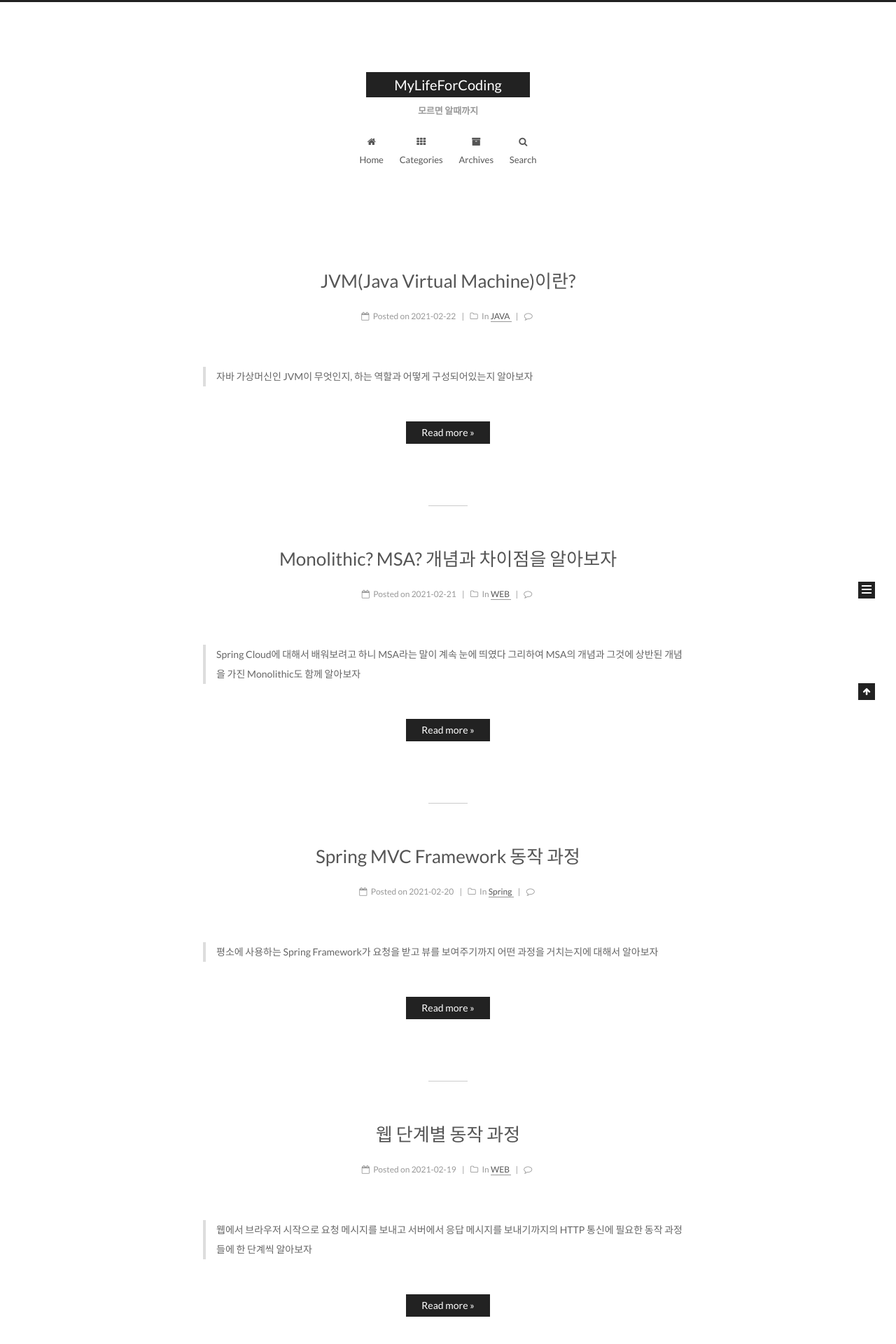
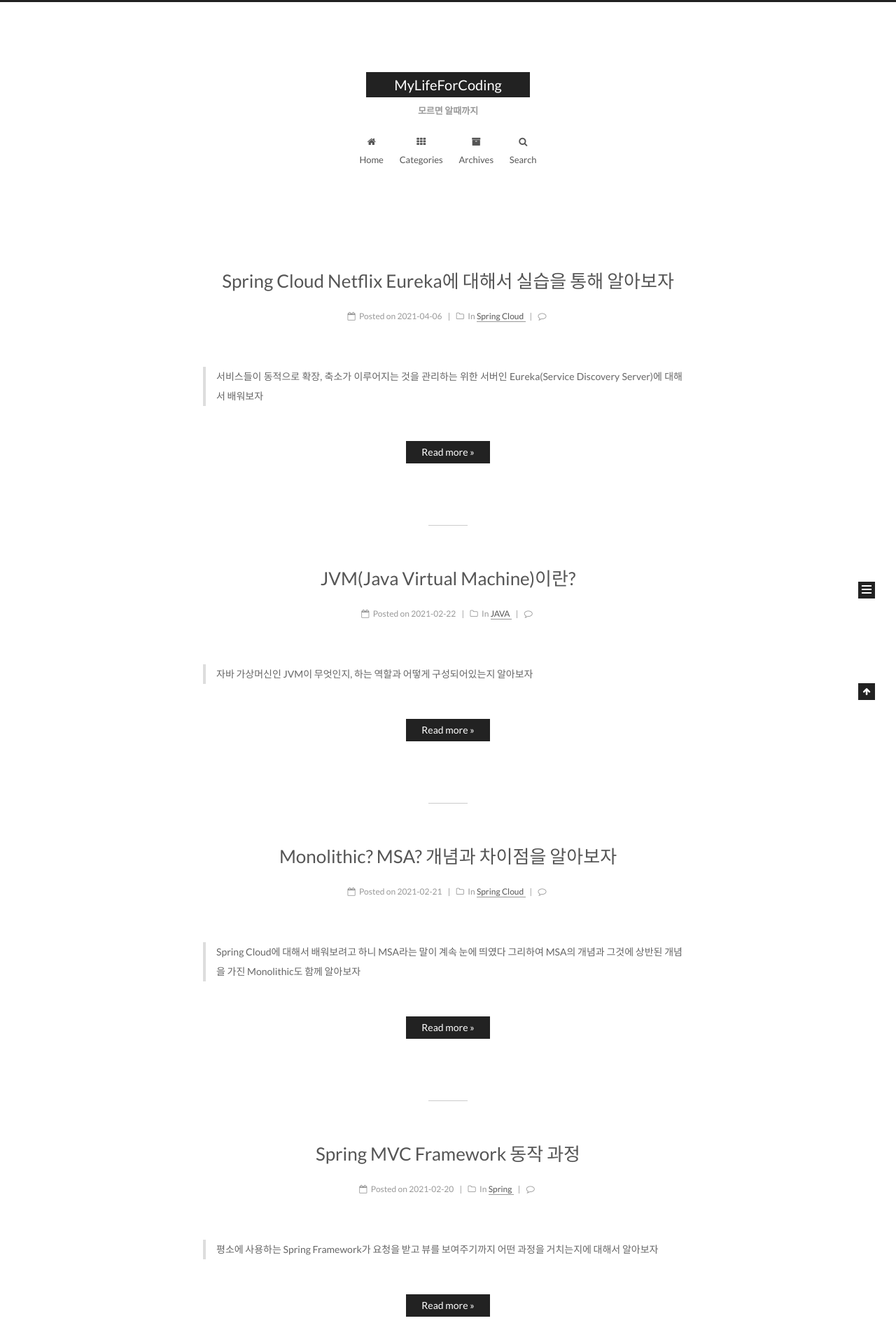
Before and after one commit to mangchhe/mangchhe.github.io, a Jekyll site: the page built from index.html, in a window 1280 px wide. Shown: the top 1920 px of the page at 70% size. Built offline with Jekyll 4.4.1, drawn with Linux system fonts in a browser that asks for light colours; the list of posts is cut into pages by our own code; comment, search, counter and statistics services are not loaded; some of the changed lines change nothing that is shown.

Commit message:
Add SpringCloudNetflixEureka Post [Eureka 설명], Update MSAConcept Post [카테고리 변경]

````diff
--- a/_posts/2021-02-21-MSAConcept.md
+++ b/_posts/2021-02-21-MSAConcept.md
@@ -2,7 +2,7 @@
 title: Monolithic? MSA? 개념과 차이점을 알아보자
 decription: Spring Cloud에 대해서 배워보려고 하니 MSA라는 말이 계속 눈에 띄였다 그리하여 MSA의 개념과 그것에 상반된 개념을 가진 Monolithic도 함께 알아보자
 categories:
- - WEB
+ - Spring Cloud
 tags:
  - Spring Cloud
  - MSA
--- /dev/null
+++ b/_posts/2021-04-06-SpringCloudNetflixEureka.md
@@ -0,0 +1,229 @@
+---
+title: Spring Cloud Netflix Eureka에 대해서 실습을 통해 알아보자
+decription: 서비스들이 동적으로 확장, 축소가 이루어지는 것을 관리하는 위한 서버인 Eureka(Service Discovery Server)에 대해서 배워보자
+categories:
+ - Spring Cloud
+tags:
+ - Spring Cloud
+ - MSA
+ - Eureka
+ - Service Discovery
+---
+
+> 서비스들이 동적으로 확장, 축소가 이루어지는 것을 관리하는 위한 서버인 Eureka(Service Discovery Server)에 대해서 배워보자
+
+> ## Spring Cloud Netflix Eureka란?
+
+MSA는 여러 개의 서비스를 한곳에 모아 패키징하여 관리하는 방식이 아닌 각 서비스들을 독립적으로 관리하고 유기적으로 조립시킬 수 있는 방식이다
+
+이때 각 서비스들은 서로 다른 호스트 네임과 포트들을 가지게 되는데 이것을 개별적으로 하드코딩하여 관리하면 IP가 동적으로 변경되는 일이 많은 클라우드 환경에서는 유지보수에 큰 어려움을 겪게 될 것이다
+
+`Eureka`는 이러한 서비스들을 한대 모아 관리하고 각 서비스들의 호스트 이름과 포트를 하드 코딩하지 않고도 서비스 서로를 찾아 통신할 수 있게 해준다
+
+![eureka](/assets/eureka_p6pbetbmc.PNG)
+
+위 그림에서 서로 다른 서비스 인스턴스들에 정보에 대해서 `Eureka(ServiceDiscovery)`에 등록하게 되면 클라이언트가 요청 정보를 API Gateway에 전달하게 되면 `ServiceDiscovery`에게 요청 정보가 어느 서비스에 있는지 물어보게 되고 등록되어 있는 서비스들 중에 찾아 `API Gateway`에 전달해주면 해당하는 인스턴스에게 값을 요청하고 클라이언트에게 다시 응답이 전달되게 된다
+
+1. 클라이언트 요청
+2. `API Gateway`에서 `ServiceDiscovery`에 해당 요청 정보 위치 물어봄
+3. `ServiceDiscovery`가 `API Gateway`에 정보 전달
+4. `API Gateway`는 정보를 받아 해당 서비스에 요청
+5. 클라이언트에게 응답
+
+> ## Spring Cloud Netflix Eureka 실습
+
+실제 코드를 작성을 통해 `Eureka`에 대해서 알아보자
+
+**예제 소스 파일** : [Github](https://github.com/mangchhe/WEB_Cloud_Tutorial)
+
+> ### Eureka Server
+
+> #### 개발 환경
+
+- SpringBoot 2.4.4
+- Maven
+- Java 11
+- SpringCloud 2020.0.2
+
+> #### 의존성(dependency)
+
+``` xml
+<properties>
+    <spring-cloud.version>2020.0.2</spring-cloud.version>
+</properties>
+<dependencies>
+<dependency>
+    <groupId>org.springframework.cloud</groupId>
+    <artifactId>spring-cloud-starter-netflix-eureka-server</artifactId>
+</dependency>
+<dependencyManagement>
+    <dependencies>
+        <dependency>
+            <groupId>org.springframework.cloud</groupId>
+            <artifactId>spring-cloud-dependencies</artifactId>
+            <version>${spring-cloud.version}</version>
+            <type>pom</type>
+            <scope>import</scope>
+        </dependency>
+    </dependencies>
+</dependencyManagement>
+```
+
+프로젝트 생성시에 Eureka Server를 선택하여 추가해주었다면 pom.xml 파일안에 위와 같이 의존성이 등록되어 있는 것을 확인할 수 있다
+만약에 없다면 수동으로 추가해주면 된다
+
+> #### 설정 파일 수정(application.yml)
+
+``` yml
+server:
+  port: 8761
+
+spring:
+  application:
+    name: discoveryservice
+
+eureka:
+  client:
+    register-with-eureka: false
+    fetch-registry: false
+```
+
+위와 같이 사용할 포트를 설정해주고 각각의 `MicroSerivce` 고유 아이디인 이름을 지정해주어야 한다
+`register-with-eureka`과 `fetch-registry`를 false로 설정해주어야 한다
+이유는 eureka 라이브러리가 포함된채 어플리케이션을 가동시키면 위에 두 설정이 true로 되서 클라이언트 역할로 전화부에 등록하듯이 자신의 정보를 자신에게 등록하는 현상이되어 의미 없는 작업이다
+
+> #### Eureka 서버 실행
+
+``` java
+@SpringBootApplication
+@EnableEurekaServer
+public class EcommerceApplication {
+
+    public static void main(String[] args) {
+        SpringApplication.run(EcommerceApplication.class, args);
+    }
+
+}
+```
+
+어플리케이션을 실행시에 처음 실행 되는 자바 코드 파일에 가서 `@EnableEurekaServer` 어노테이션을 달아줘야 Eureka 서버가 정상적으로 구동되는 것을 확인할 수 있다
+`localhost:8761`로 접속하게 되면 아래와 대시보드 화면이 나타나는 것을 확인할 수 있다
+
+![eurekaServer](/assets/eurekaServer.PNG)
+
+이 대시보드는 유레카 서버가 제공하는 기본적인 정보들을 담고 있다
+서버가 언제 가동이 되었는지, 나에게 등록된 인스턴스(MicroSerivce)들에 대한 정보 등이 있다
+
+> ### Eureka client
+
+> #### 개발 환경
+
+- SpringBoot 2.4.4
+- Maven
+- Java 11
+- SpringCloud 2020.0.2
+
+> #### 의존성(dependency)
+
+![EurekaClient](/assets/EurekaClient.PNG)
+
+이번에는 서비스 기능을 구현하기 위해서 `Eureka` 외에도 추가적인 의존성을 추가해주었다면
+아까는 `Eureka Server`를 추가해주었다면 이번에는 `Eureka Discovery Client`를 추가해주도록 하자
+
+> #### 설정 파일 수정(application.yml)
+
+```
+server:
+  port: 8001
+
+spring:
+  application:
+    name: user-service
+
+eureka:
+  client:
+    register-with-eureka: true
+    fetch-registry: true
+    service-url:
+      defaultZone: http://127.0.0.1:8761/eureka
+```
+
+해당 서비스의 포트와 고유네임, 아까와는 다르게 `register-with-eureka`, `fetch-registry`를 true로 설정한다
+추가로 `service-url.defaultZone`를 추가하여 `eureka server`의 url를 작성해주면 된다
+
+> #### Eureka 클라이언트 실행
+
+``` java
+@SpringBootApplication
+@EnableDiscoveryClient
+public class UserServiceApplication {
+
+    public static void main(String[] args) {
+        SpringApplication.run(UserServiceApplication.class, args);
+    }
+
+}
+```
+
+아까와는 다르게 `@EnableDiscoveryClient` 어노테이션을 추가시켜서 어플리케이션을 실행시켜준다
+
+**이때 유의해야할 점은 아까 작성한 Eureka Server도 마찬가지로 미리 실행시켜주어야 한다**
+
+![eurekaServerRegister](/assets/eurekaServerRegister.PNG)
+
+![eurekaServerRegister2](/assets/eurekaServerRegister2.PNG)
+
+위 사진과 같이 해당 서비스가 서버에 등록되었음을 확인할 수 있다
+
+> #### 서비스 여러 개 등록 - 1
+
+서비스를 하나만 키는 것이 여러 개를 켜보자 이때 yml 파일에 들어가서 포트를 하드코딩하는 것이 아니라 어플리케이션 실행시 `-Dserver.port=8002`와 같은 옵션을 주어 동적으로 변경하는 것이 바람직하다
+
+``` bash
+mvn clean // 이전 빌드 내용 비우기
+mvn compile package // 프로젝트 빌드
+```
+
+/taget 폴더 안에 따로 설정하지않았다면 `<프로젝트명>-0.0.1-SNAPSOT.jar` 파일이 생성이 된것을 확인할 수 있을 것이다
+
+``` bash
+bash창 세개를 열어
+java -jar <생성된 jar파일명> --server.port=8001
+java -jar <생성된 jar파일명> --server.port=8002
+java -jar <생성된 jar파일명> --server.port=8003
+```
+
+![eurekaServerRegister4](/assets/eurekaServerRegister4.PNG)
+
+위 사진처럼 세 개의 서비스가 등록된 것을 확인할 수 있다
+
+> #### 서비스 여러 개 등록 - 2
+
+위와 같이 하게 되면 매번 옵션을 주어 포트를 임의로 지정해줘야하는 것은 불편한 작업이 아닐 수가 없다
+
+``` yml
+server:
+  port: 0
+```
+
+0으로 지정하게되면 랜덤한 포트가 지정이 된다
+
+![eurekaServerRegister5](/assets/eurekaServerRegister5.PNG)
+
+0포트라고 적혀있지만 마우스를 올려보면 왼쪽 하단에 진짜 포트가 적혀있는 것을 확인할 수 있다
+
+하지만 이렇게 하면 서비스를 두개를 키더라도 호스트명과 포트는 0으로 동일하기 때문에 하나로 인식하여 제대로 확인을 할 수가 없다
+
+``` yml
+eureka:
+  instance:
+    instance-id: ${spring.cloud.client.hostname}:${spring.application.instance_id:${random.value}}
+```
+
+이를 해결하기 위해서 `instance-id`를 다음과 같이 지정해주게된다
+
+![eurekaServerRegister6](/assets/eurekaServerRegister6.PNG)
+
+두 개 이상의 같은 서비스를 키더라도 구분되어 확인할 수 있을 것이다
+
+긴 글 읽어주셔서 감사합니다.
````
Also changed, not shown: assets/EurekaClient.PNG (added), assets/eureka.PNG (added), assets/eurekaServer.PNG (added), assets/eurekaServerRegister.PNG (added), assets/eurekaServerRegister2.PNG (added), assets/eurekaServerRegister3.PNG (added), assets/eurekaServerRegister4.PNG (added), assets/eurekaServerRegister5.PNG (added), assets/eurekaServerRegister6.PNG (added).
